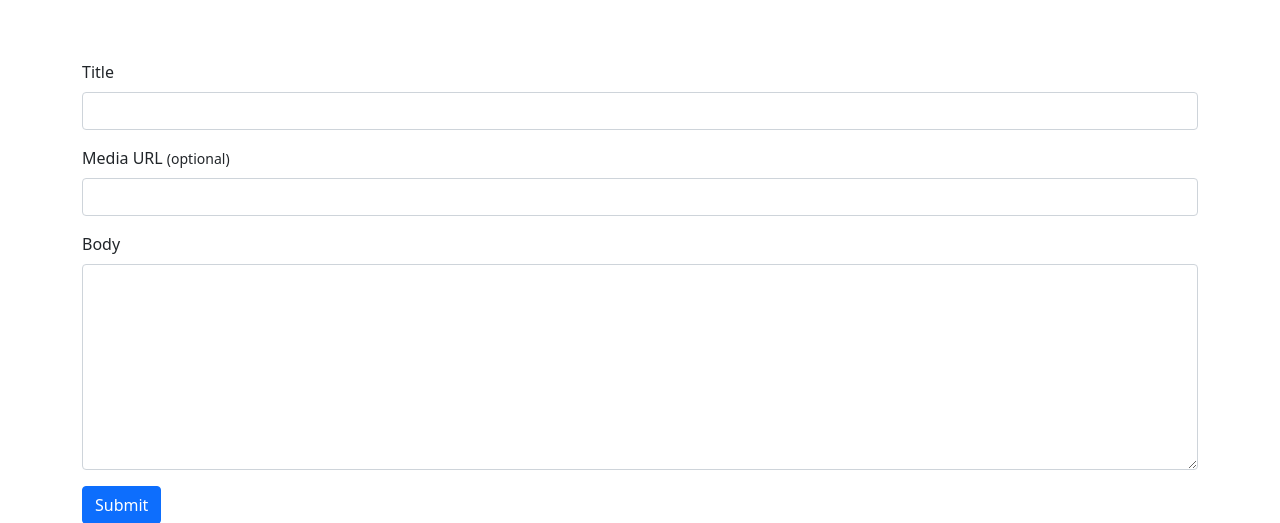
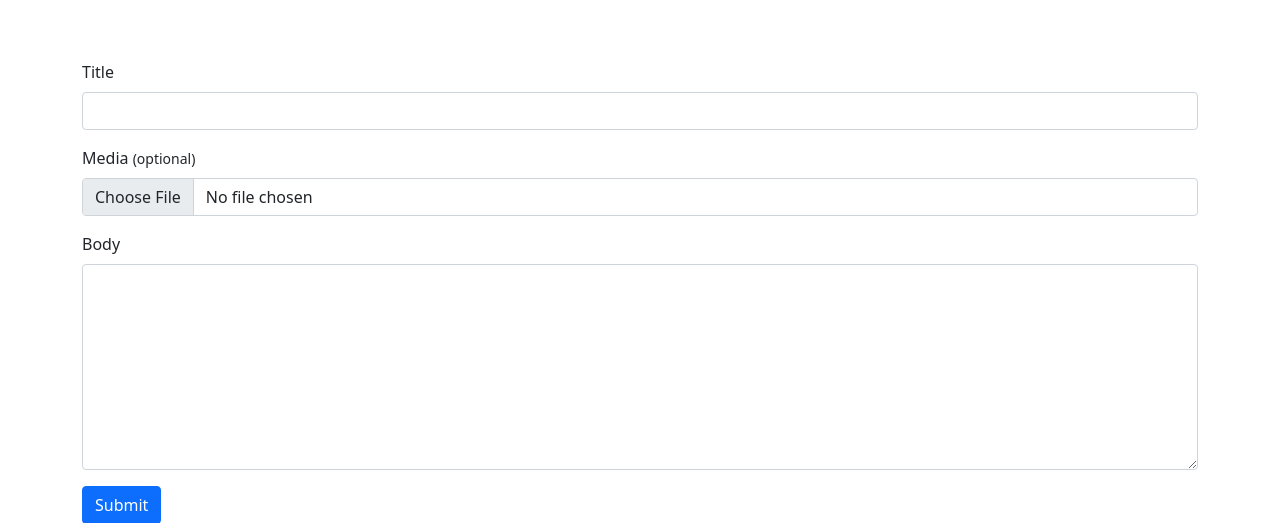
Before and after one commit to smore007/decayboard, a Flask app: page /create in a window 1280 px wide. Shown: the part 56-579 px from the top of the page. Run offline with Flask 2, Linux system fonts and the light colour scheme.

Commit message:
Added imgur image uploading

```diff
--- a/app.py
+++ b/app.py
@@ -5,6 +5,7 @@ import database
 import commands
 from models import Post, create_post
 from sqlalchemy import desc
+from flask_imgur.flask_imgur import Imgur
 
 # init flask
 app = Flask(__name__)
@@ -13,11 +14,7 @@ app.config.from_object(os.environ['APP_SETTINGS'])
 # setup dependencies
 database.init_app(app)
 commands.init_app(app)
-
-
-def verify_media_url(url):
-    from urllib.parse import urlparse
-    return urlparse(url).netloc == 'i.imgur.com'
+imgur_handler = Imgur(app)
 
 
 @app.route('/')
@@ -30,14 +27,21 @@ def index():
 def view(id):
     if request.method == 'POST':
         body = request.form['body']
-        media_url = request.form['media_url']
+        image = request.files['media']
 
         if not body:
             flash('Body is required.')
-        elif media_url and not verify_media_url(media_url):
-            flash('Media must be an i.imgur.com url')
+        elif image.filename:
+            image = request.files['media']
+            image_data = imgur_handler.send_image(image)
+
+            if image_data['success']:
+                create_post(body=body, parent_id=id, media_url=image_data['data']['link'])
+                return redirect(url_for('view', id=id))  # fix for refresh resend
+            else:
+                flash('Failed to upload image to imgur')
         else:
-            create_post(body=body, parent_id=id, media_url=media_url)
+            create_post(body=body, parent_id=id)
             return redirect(url_for('view', id=id))  # fix for refresh resend
 
     return render_template('view.html',
@@ -49,17 +53,24 @@ def create():
     if request.method == 'POST':
         title = request.form['title']
         body = request.form['body']
-        media_url = request.form['media_url']
+        image = request.files['media']
 
         if not title or not title.strip():
             flash('Title is required.')
         elif not body or not body.strip():
             flash('Body is required.')
-        elif media_url and not verify_media_url(media_url):
-            flash('Media must be an i.imgur.com URL')
+        elif image.filename:
+            image_data = imgur_handler.send_image(image)
+
+            if image_data['success']:
+                create_post(title=title, body=body, media_url=image_data['data']['link'])
+                return redirect(url_for('index'))
+            else:
+                flash('Failed to upload image to imgur')
         else:
-            create_post(title=title, body=body, media_url=media_url)
+            create_post(title=title, body=body)
             return redirect(url_for('index'))
+
     return render_template('create.html')
 
 
--- a/config.py
+++ b/config.py
@@ -8,6 +8,7 @@ class Config(object):
     CSRF_ENABLED = True
     SECRET_KEY = 'KEK'
     SQLALCHEMY_TRACK_MODIFICATIONS = False
+    IMGUR_ID = '4e8608bc58aa224'
 
 
 class ProductionConfig(Config):
--- a/templates/base.html
+++ b/templates/base.html
@@ -2,13 +2,14 @@
 <link rel="stylesheet" href="{{ url_for('static', filename='style.css') }}">
 <link href="https://cdn.jsdelivr.net/npm/bootstrap@5.0.0-beta1/dist/css/bootstrap.min.css" rel="stylesheet" integrity="sha384-giJF6kkoqNQ00vy+HMDP7azOuL0xtbfIcaT9wjKHr8RbDVddVHyTfAAsrekwKmP1" crossorigin="anonymous">
 <script src="https://cdn.jsdelivr.net/npm/masonry-layout@4.2.2/dist/masonry.pkgd.min.js" integrity="sha384-GNFwBvfVxBkLMJpYMOABq3c+d3KnQxudP/mGPkzpZSTYykLBNsZEnG2D9G/X/+7D" crossorigin="anonymous" async></script>
-<nav class="navbar navbar-dark bg-dark">
-    <div class="container">
-        <a class="navbar-brand" href="/"><strong>Decay</strong>, <small>an anonymous and ephemeral bulletin board</small></a>
-        <a class="btn btn-light" href="{{ url_for('create') }}">Create thread</a>
-    </div>
-</nav>
+<title>{% block title %}{% endblock %} - Decay</title>
 <body>
+    <nav class="navbar navbar-dark bg-dark">
+        <div class="container">
+            <a class="navbar-brand" href="/"><strong>Decay</strong>, <small>an anonymous and ephemeral bulletin board</small></a>
+            <a class="btn btn-light" href="{{ url_for('create') }}">Create thread</a>
+        </div>
+    </nav>
     <div class="container" style="padding-top: 60px">
         {% for message in get_flashed_messages() %}
             <div class="alert alert-danger">{{ message }}</div>
--- a/templates/create.html
+++ b/templates/create.html
@@ -1,13 +1,14 @@
 {% extends 'base.html' %}
+{% block title %}Create{% endblock %}
 {% block content %}
-<form method="post">
+<form method="post" enctype=multipart/form-data>
     <div class="mb-3">
         <label for="title" class="form-label">Title</label>
         <input type="text" class="form-control" name="title" required>
     </div>
     <div class="mb-3">
-        <label for="title" class="form-label">Media URL <small>(optional)</small></label>
-        <input type="text" class="form-control" name="media_url">
+        <label for="media" class="form-label">Media <small>(optional)</small></label>
+        <input type="file" class="form-control" name="media">
     </div>
     <div class="mb-3">
         <label for="body" class="form-label">Body</label>
--- a/templates/index.html
+++ b/templates/index.html
@@ -1,4 +1,5 @@
 {% extends 'base.html' %}
+{% block title %}Home{% endblock %}
 {% block content %}
     <div class="row"  data-masonry='{"percentPosition": true }'>
         {% for post in posts %}
--- a/templates/login.html
+++ b/templates/login.html
@@ -1,4 +1,5 @@
 {% extends 'base.html' %}
+{% block title %}Admin login{% endblock %}
 {% block content %}
 <form method="post">
     <div class="mb-3">
```
Also changed, not shown: templates/view.html (+5 -2 lines).
